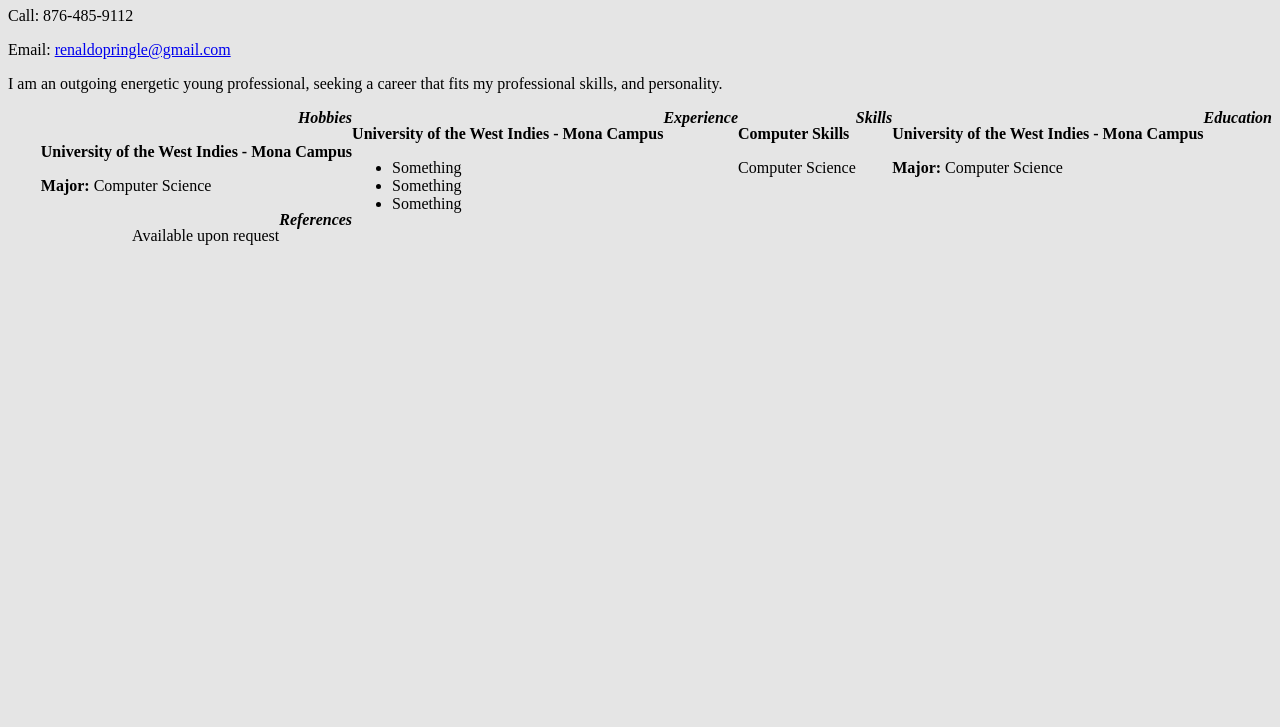
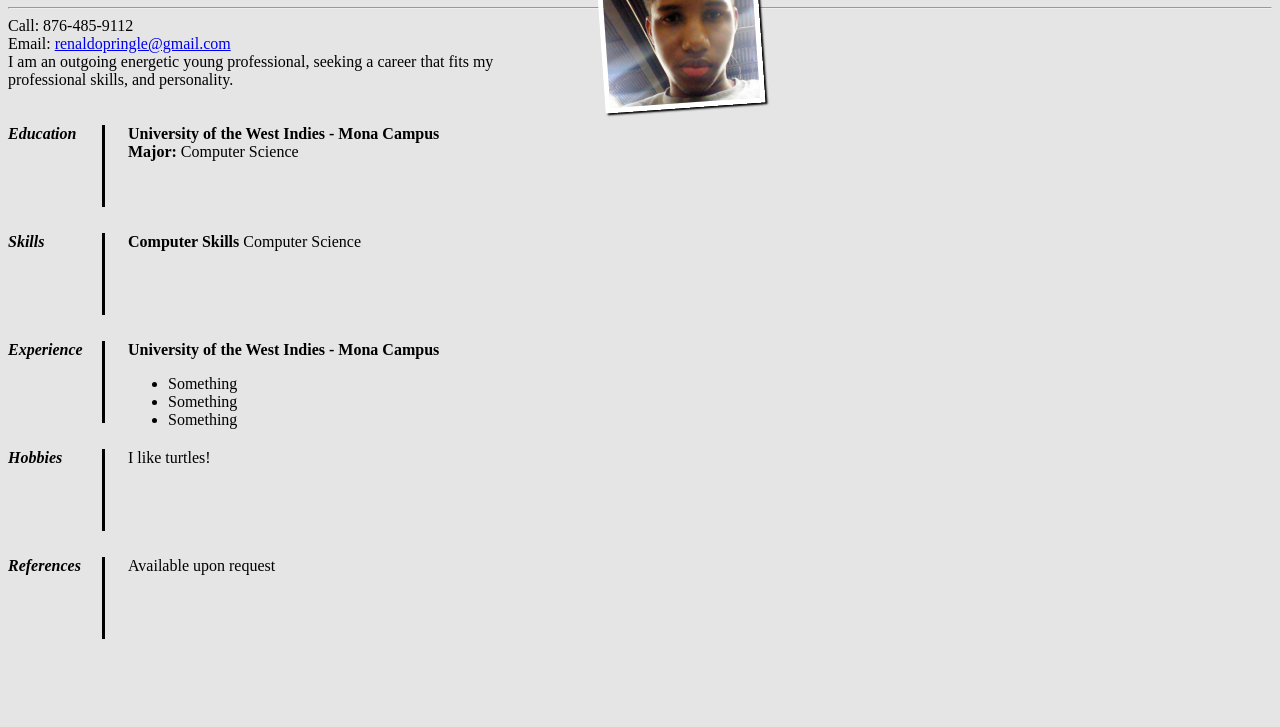
Before and after one commit to renaldopringle/info2180-project0, a plain HTML site: page index.html in a window 1280 px wide. Shown: the part 73-800 px from the top of the page. Drawn offline with Linux system fonts and the light colour scheme.

Commit message:
Finished most of the website

```diff
--- a/index.html
+++ b/index.html
@@ -13,53 +13,58 @@
     </head>
 
     <body>
-
+        <img src="images/profile-pic.jpg">
         <h1>Renaldo Pringle</h1>
-
-        <p>Call: 876-485-9112</p>
-        <p>Email: <a href="#">renaldopringle@gmail.com</a></p>
-        <section>
-            <p>I am an outgoing energetic young professional, seeking a career that fits my professional
-                skills, and personality.</p>
-        </section>
-
-        <section>
+        <hr>
+        <span>Call: 876-485-9112</span><br>
+        <span>Email: <a href="#">renaldopringle@gmail.com</a></span>
+        <div id="summary">
+            <span>I am an outgoing energetic young professional, seeking a career that fits my professional
+                skills, and personality.</span>
+        </div>
+        <br>
+        <br>
+        <div class="section">
             <div class="type"><em><b>Education</b></em></div>
+            <div class="hl"></div>
             <div>
-                <p><b>University of the West Indies - Mona Campus</b></p>
-                <p><b>Major:</b> Computer Science</p>
+                <span><b>University of the West Indies - Mona Campus</b></span><br>
+                <span><b>Major:</b> Computer Science</span>
             </div>
-        </section>
-        <section>
+        </div>
+        <div class="section">
             <div class="type"><em><b>Skills</b></em></div>
+            <div class="hl"></div>
             <div>
-                <p><b>Computer Skills</b></p>
-                <p>Computer Science</p>
+                <span><b>Computer Skills</b></span>
+                <span>Computer Science</span>
             </div>
-        </section>
-        <section>
+        </div>
+        <div class="section">
             <div class="type"><em><b>Experience</b></em></div>
+            <div class="hl"></div>
             <div>
-                <p><b>University of the West Indies - Mona Campus</b></p>
+                <span><b>University of the West Indies - Mona Campus</b></span>
                 <ul>
                     <li>Something</li>
                     <li>Something</li>
                     <li>Something</li>
                 </ul>
             </div>
-        </section>
-        <section>
+        </div>
+        <div class="section">
             <div class="type"><em><b>Hobbies</b></em></div>
+            <div class="hl"></div>
             <div>
-                <p><b>University of the West Indies - Mona Campus</b></p>
-                <p><b>Major:</b> Computer Science</p>
+                <span>I like turtles!</span>
             </div>
-        </section>
-        <section>
+        </div>
+        <div class="section">
             <div class="type"><em><b>References</b></em></div>
+            <div class="hl"></div>
             <div>
-                <p>Available upon request</p>
+                <span>Available upon request</span>
             </div>
-        </section>
+        </div>
     </body>
 </html>
--- a/stylesheets/stylesheet.css
+++ b/stylesheets/stylesheet.css
@@ -3,5 +3,49 @@ body {
 }
 
 section div {
-    float: right;
+    /*float: right;*/
 }
+span {
+    display: inline-block;
+}
+
+img {
+    position: absolute;
+    left: 600px;
+    width: 150px;
+    height: 150px;
+    border: 5px solid #FFF;
+    box-shadow: 2px 2px 2px #000;
+    transform: rotate(-4deg);
+    -webkit-transform: rotate(-4deg);
+    -moz-transform: rotate(-4deg);
+    -o-transform: rotate(-4deg);
+}
+
+div:nth-child(1) {
+    display: inline-block;
+}
+
+div:nth-child(3) {
+    display: inline-block;
+    position: absolute;
+    left: 10%;
+}
+
+.section {
+    padding-bottom: 90px;
+}
+
+#summary {
+    width: 500px;
+}
+
+.hl {
+    display: inline-block;
+    position: absolute;
+    width: 1px;
+    height: 80px;
+    left: 8%;
+    background-color: #000;
+    border: 1px solid #000;
+}
```
Also changed, not shown: images/profile-pic.jpg (added), 1 other file.
